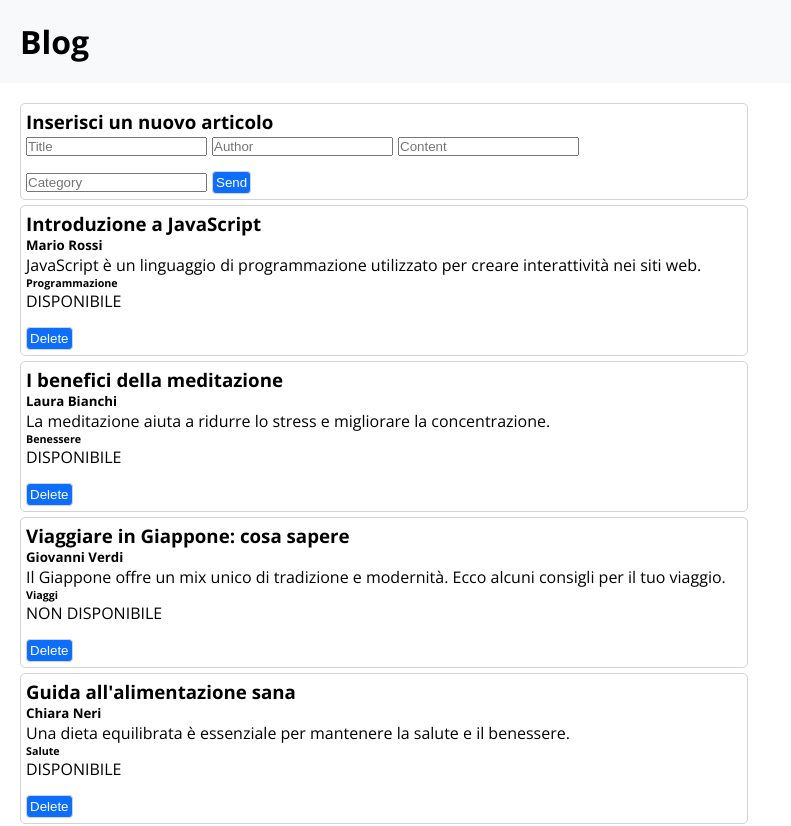
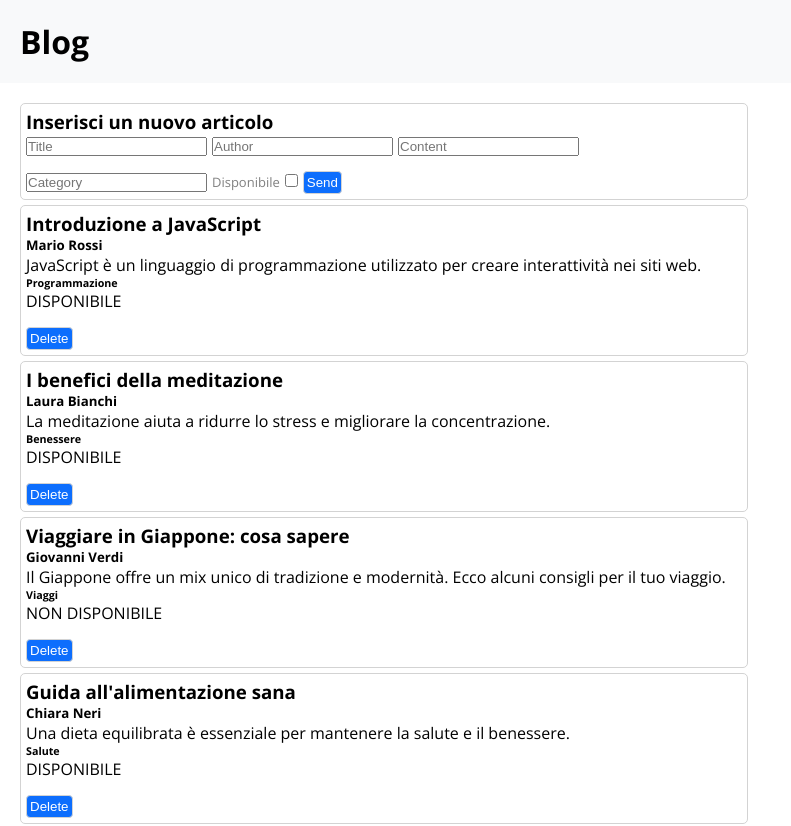
Before and after one commit to penso996/react-form-multifield, a React (Vite) app: page / in a window 1280 px wide. Shown: the top 826 px of the page, without its empty margins (0-791 px from the left). Built offline with nearby package versions, Linux system fonts and the light colour scheme; a web font is replaced by a local one.

Commit message:
added checkbox for availability

```diff
--- a/src/index.css
+++ b/src/index.css
@@ -44,3 +44,9 @@ button {
 input {
   margin-right: 5px;
 }
+
+label {
+  font-size: 13px;
+  color: gray;
+  margin-right: 5px;
+}
--- a/src/page_components/Main.jsx
+++ b/src/page_components/Main.jsx
@@ -51,6 +51,7 @@ const initialPostData = {
     author: "",
     content: "",
     category: "",
+    availability: false
 };
 
 
@@ -133,6 +134,14 @@ export default function Main() {
                         value={newPost.category}
                         placeholder="Category"
                     />
+                    {/* checkbox for availability */}
+                    <label htmlFor="availability">Disponibile</label>
+                    <input type="checkbox"
+                        name="availability"
+                        checked={newPost.availability}
+                        onChange={handleFormData}
+                        id="availability"
+                    />
 
                     <button>Send</button>
                 </form>
```
